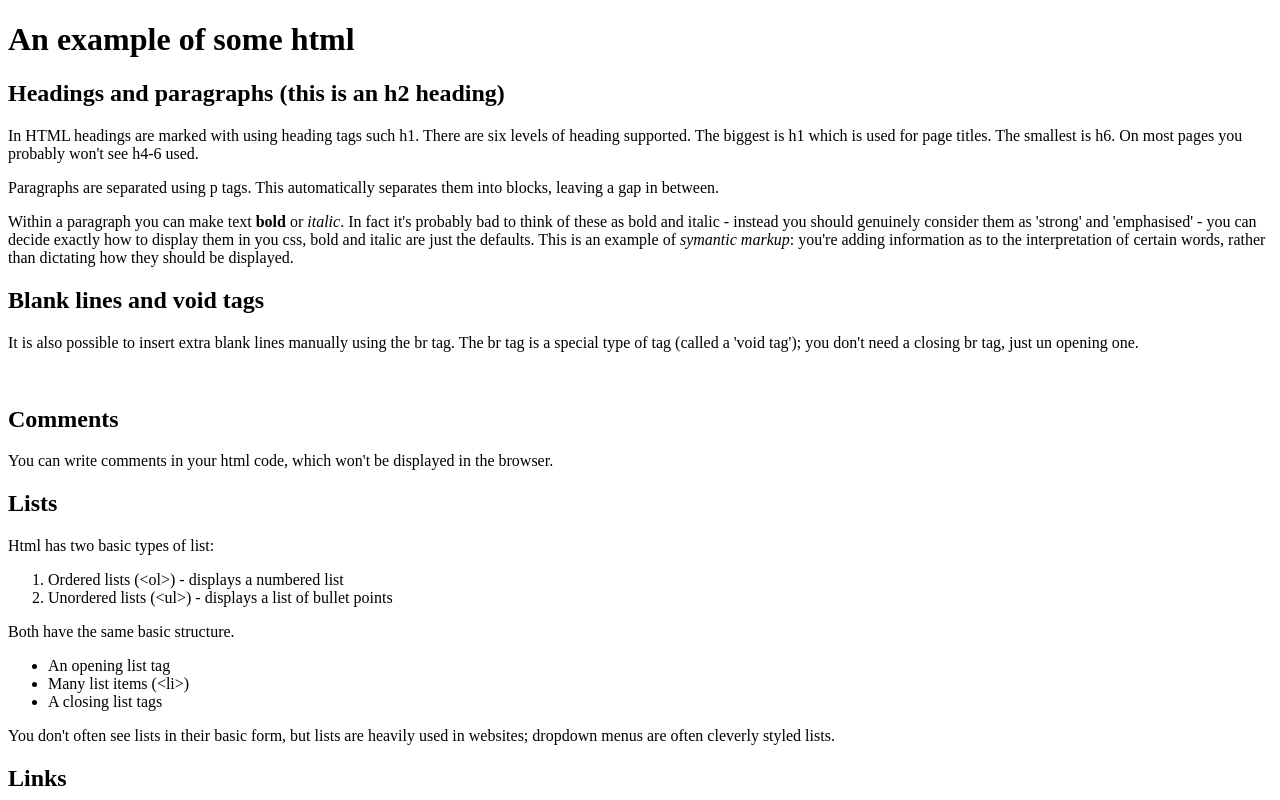
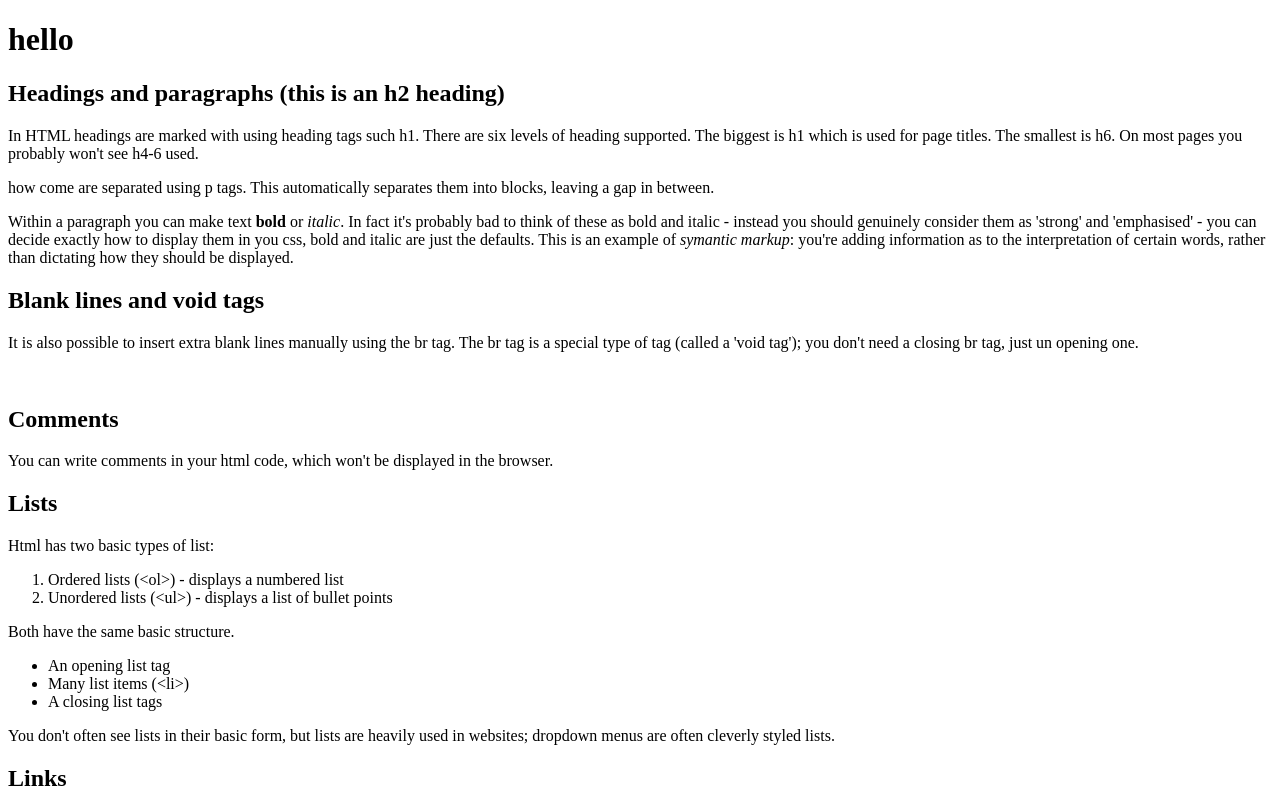
Before and after one commit to dilatoy/dilatoy.github.io, a plain HTML site: page example.html in a window 1280 px wide. Shown: the top 800 px of the page. Drawn offline with Linux system fonts and the light colour scheme.

Commit message:
revision
do not change line 15

```diff
--- a/example.html
+++ b/example.html
@@ -6,13 +6,13 @@
 
 <body>
 
-  <h1>An example of some html</h1>
+  <h1>hello </h1>
 
   <h2>Headings and paragraphs (this is an h2 heading)</h2>
 
   <p>In HTML headings are marked with using heading tags such h1. There are six levels of heading supported. The biggest is h1 which is used for page titles. The smallest is h6. On most pages you probably won't see h4-6 used.</p>
 
-  <p>Paragraphs are separated using p tags. This automatically separates them into blocks, leaving a gap in between.</p>
+  <p>how come are separated using p tags. This automatically separates them into blocks, leaving a gap in between.</p>
 
   <p>Within a paragraph you can make text <strong>bold</strong> or <em>italic</em>. In fact it's probably bad to think of these as bold and italic - instead you should genuinely consider them as 'strong' and 'emphasised' - you can decide exactly how to display them in you css, bold and italic are just the defaults. This is an example of <em>symantic markup</em>: you're adding information as to the interpretation of certain words, rather than dictating how they should be displayed.</p>
 
```
